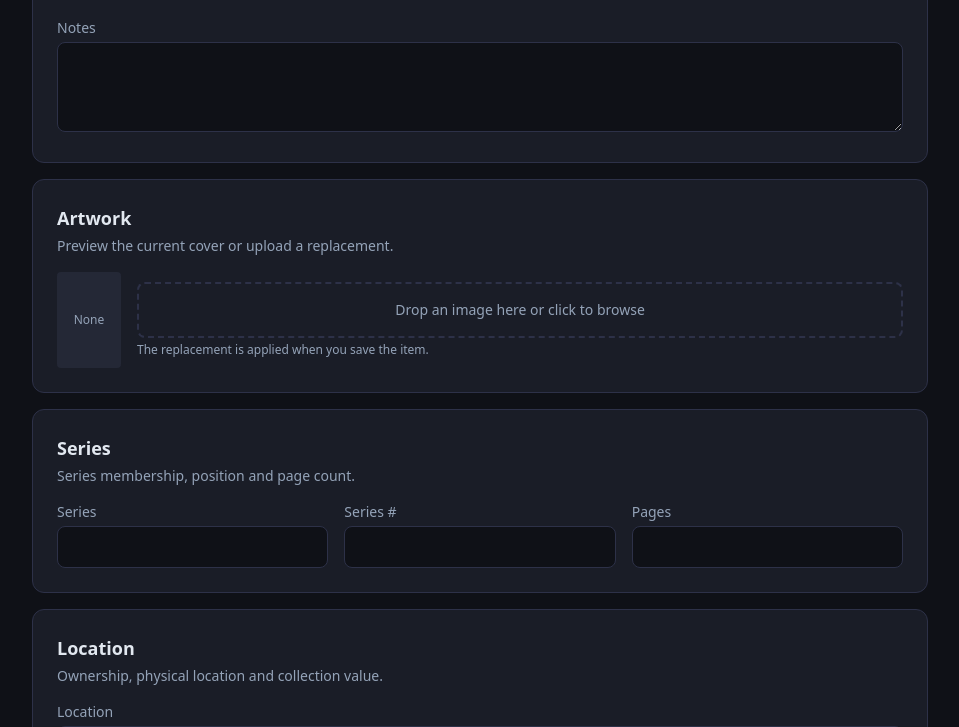
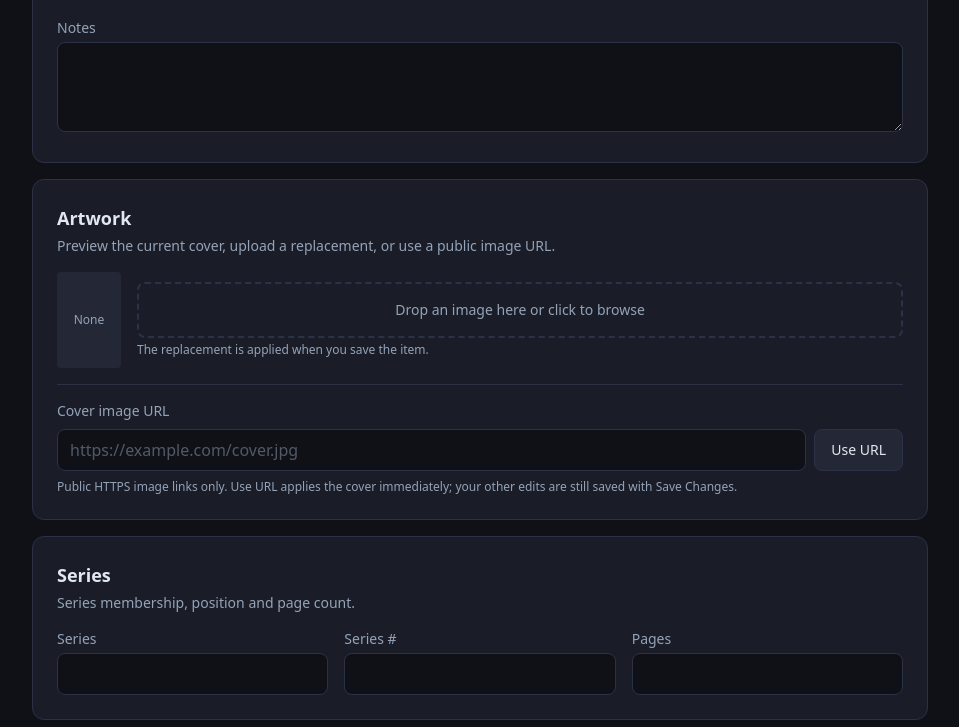
Before and after one commit to dgahagan/shelf, a Python web app: template app/templates/item_edit.html in a window 1280 px wide. Shown: the part 917-1644 px from the top of the page, without its empty margins (160-1119 px from the left). Run offline with Jinja, Linux system fonts and the light colour scheme; the template is opened without the code that fills it, so the values that code supplies are empty.

Commit message:
Expose manual cover URL in item edit artwork (#111)

```diff
--- a/app/routers/items_covers.py
+++ b/app/routers/items_covers.py
@@ -230,6 +230,7 @@ async def cover_select(
 async def cover_from_url(
     item_id: int,
     url: str = Form(...),
+    return_to: str | None = Form(None),
     _=Depends(require_role("editor")),
 ):
     """Use a user-pasted public HTTPS image as an item's cover."""
@@ -254,7 +255,8 @@ async def cover_from_url(
         )
     resp = HTMLResponse("")
     resp.headers["HX-Trigger"] = items_common._toast_header("Cover updated")
-    resp.headers["HX-Redirect"] = f"/item/{item_id}"
+    if return_to != "edit":
+        resp.headers["HX-Redirect"] = f"/item/{item_id}"
     return resp
 
 
--- a/app/templates/item_edit.html
+++ b/app/templates/item_edit.html
@@ -141,7 +141,7 @@
         <section id="edit-artwork" data-testid="edit-section-artwork" class="bg-shelf-card rounded-xl border border-shelf-border p-6 space-y-4">
             <div>
                 <h2 class="text-lg font-semibold">Artwork</h2>
-                <p class="text-sm text-shelf-muted mt-1">Preview the current cover or upload a replacement.</p>
+                <p class="text-sm text-shelf-muted mt-1">Preview the current cover, upload a replacement, or use a public image URL.</p>
             </div>
 
             <div x-data="coverDrop">
@@ -165,6 +165,25 @@
                         <p class="text-xs text-shelf-muted mt-1">The replacement is applied when you save the item.</p>
                     </div>
                 </div>
+            </div>
+
+            <div class="border-t border-shelf-border pt-4 space-y-2">
+                <label for="edit-cover-url" class="block text-sm font-medium text-shelf-muted">Cover image URL</label>
+                <div class="flex flex-col sm:flex-row gap-2">
+                    <input type="url" id="edit-cover-url" name="url" inputmode="url" autocomplete="url"
+                           placeholder="https://example.com/cover.jpg"
+                           class="min-w-0 flex-1 bg-shelf-bg border border-shelf-border rounded-lg px-3 py-2 text-shelf-text focus:ring-2 focus:ring-shelf-accent focus:border-transparent outline-none placeholder-shelf-muted/50">
+                    <button type="button" data-testid="edit-cover-url-submit"
+                            hx-post="/api/items/{{ item.id }}/cover-url"
+                            hx-include="#edit-cover-url"
+                            hx-vals='{"return_to":"edit"}'
+                            hx-swap="none"
+                            hx-disabled-elt="this, #edit-cover-url"
+                            class="px-4 py-2 bg-shelf-hover text-shelf-text border border-shelf-border rounded-lg text-sm hover:border-shelf-accent/50 transition-colors whitespace-nowrap">
+                        Use URL
+                    </button>
+                </div>
+                <p class="text-xs text-shelf-muted">Public HTTPS image links only. Use URL applies the cover immediately; your other edits are still saved with Save Changes.</p>
             </div>
         </section>
 
```
Also changed, not shown: tests/test_item_edit_sections.py (+10 -0 lines), tests/test_manual_cover_url.py (+26 -0 lines), CHANGELOG.md.
